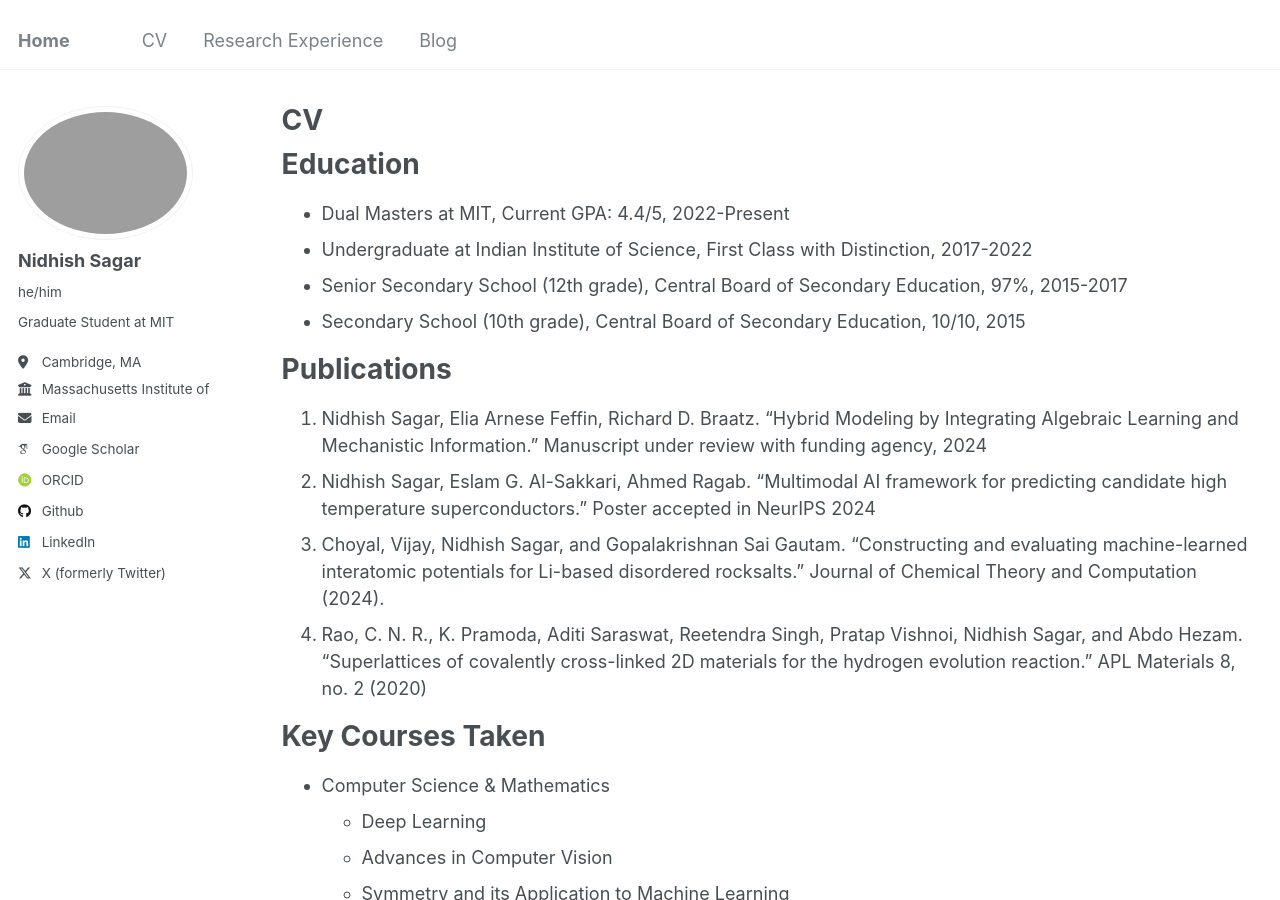
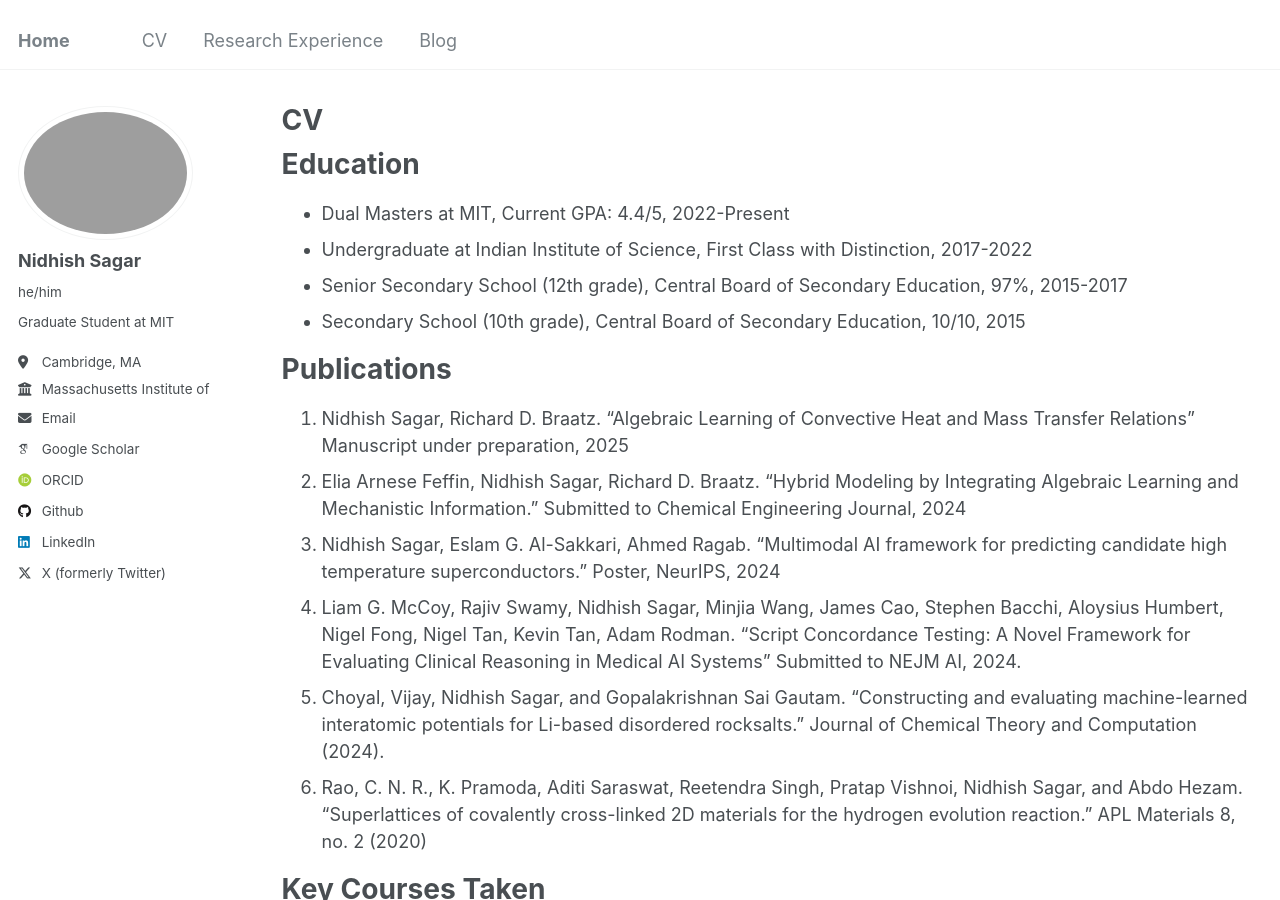
Before and after one commit to sagarnidhish/sagarnidhish.github.io, a Jekyll site: the page built from _pages/cv.md, in a window 1280 px wide and 900 px high. Built offline with Jekyll 4.4.1, drawn with Linux system fonts in a browser that asks for light colours; some web fonts are replaced.

Commit message:
Update cv.md

```diff
--- a/_pages/cv.md
+++ b/_pages/cv.md
@@ -18,10 +18,13 @@ Education
 
 Publications
 ======
-1. Nidhish Sagar, Elia Arnese Feffin, Richard D. Braatz. "Hybrid Modeling by Integrating Algebraic Learning and Mechanistic Information." Manuscript under review with funding agency, 2024
-2. Nidhish Sagar, Eslam G. Al-Sakkari, Ahmed Ragab. "Multimodal AI framework for predicting candidate high temperature superconductors." Poster accepted in NeurIPS 2024
-3. Choyal, Vijay, Nidhish Sagar, and Gopalakrishnan Sai Gautam. "Constructing and evaluating machine-learned interatomic potentials for Li-based disordered rocksalts." Journal of Chemical Theory and Computation (2024).
-4. Rao, C. N. R., K. Pramoda, Aditi Saraswat, Reetendra Singh, Pratap Vishnoi, Nidhish Sagar, and Abdo Hezam. "Superlattices of covalently cross-linked 2D materials for the hydrogen evolution reaction." APL Materials 8, no. 2 (2020)
+
+1. Nidhish Sagar, Richard D. Braatz. "Algebraic Learning of Convective Heat and Mass Transfer Relations" Manuscript under preparation, 2025
+2. Elia Arnese Feffin, Nidhish Sagar, Richard D. Braatz. "Hybrid Modeling by Integrating Algebraic Learning and Mechanistic Information." Submitted to Chemical Engineering Journal, 2024
+3. Nidhish Sagar, Eslam G. Al-Sakkari, Ahmed Ragab. "Multimodal AI framework for predicting candidate high temperature superconductors." Poster, NeurIPS, 2024
+4. Liam G. McCoy, Rajiv Swamy, Nidhish Sagar, Minjia Wang, James Cao, Stephen Bacchi, Aloysius Humbert, Nigel Fong, Nigel Tan, Kevin Tan, Adam Rodman. "Script Concordance Testing: A Novel Framework for Evaluating Clinical Reasoning in Medical AI Systems" Submitted to NEJM AI, 2024.
+5. Choyal, Vijay, Nidhish Sagar, and Gopalakrishnan Sai Gautam. "Constructing and evaluating machine-learned interatomic potentials for Li-based disordered rocksalts." Journal of Chemical Theory and Computation (2024).
+6. Rao, C. N. R., K. Pramoda, Aditi Saraswat, Reetendra Singh, Pratap Vishnoi, Nidhish Sagar, and Abdo Hezam. "Superlattices of covalently cross-linked 2D materials for the hydrogen evolution reaction." APL Materials 8, no. 2 (2020)
 
 Key Courses Taken
 ======
```
